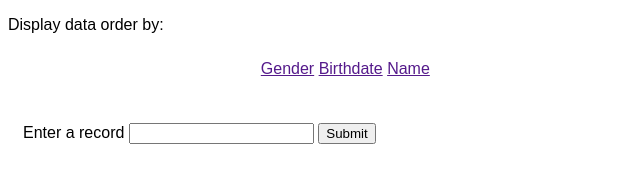
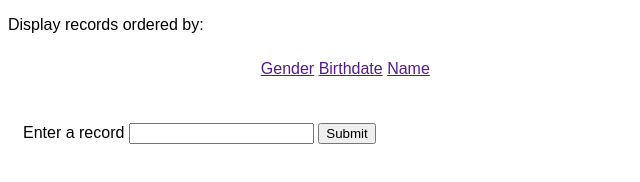
Before and after one commit to juandefelix/grape_api_demo, a plain HTML site: page index.html in a window 1280 px wide. Shown: the full height of the page, 0-640 px from the left. Drawn offline with nearby package versions, Linux system fonts and the light colour scheme.

Commit message:
updates html text

```diff
--- a/index.html
+++ b/index.html
@@ -8,7 +8,7 @@
 </head>
 
 <body>
-  <p>Display data order by:</p>
+  <p>Display records ordered by:</p>
   <div class="center">
     <a data-order='gender' href="">Gender</a>
     <a data-order='birthdate' href="">Birthdate</a>
```
